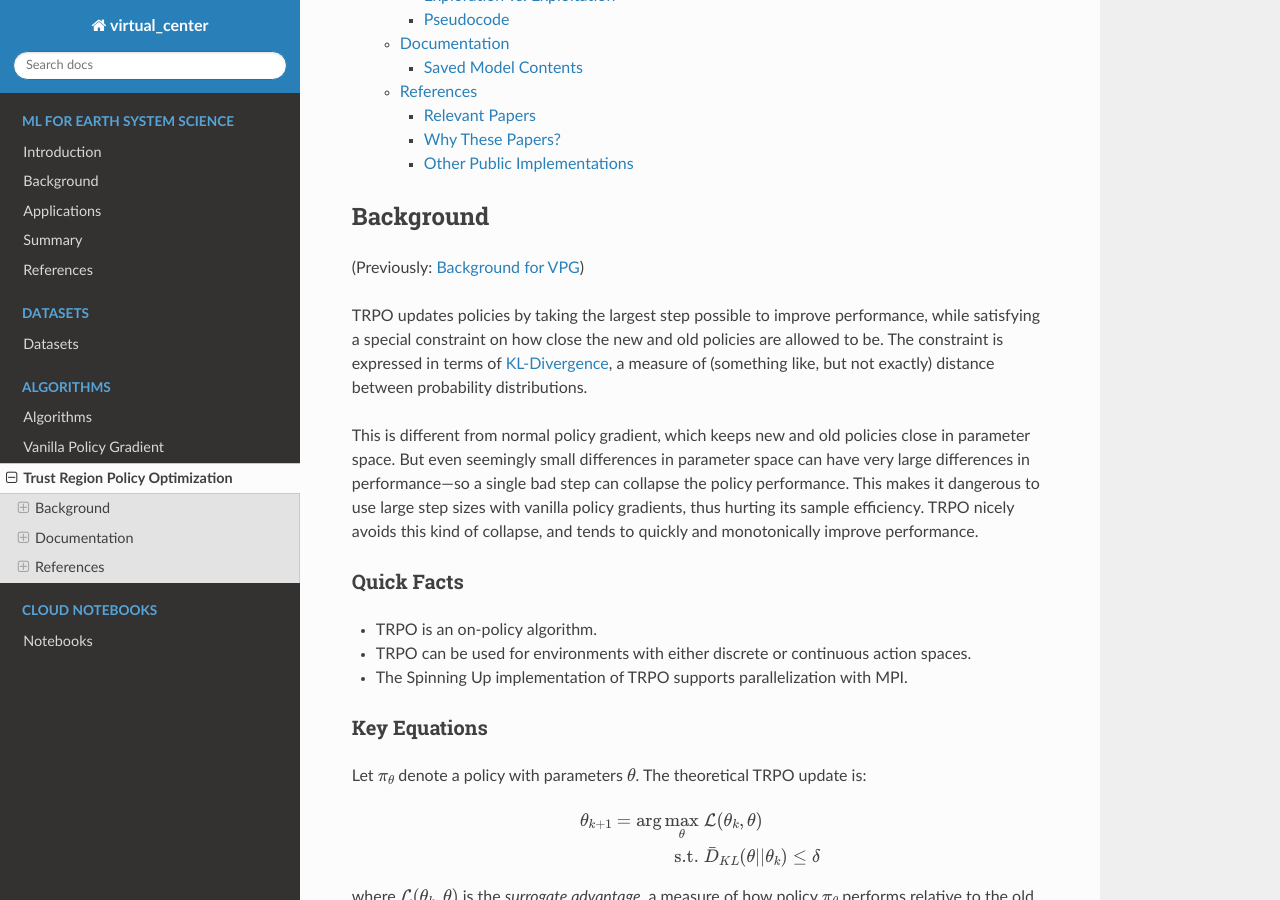
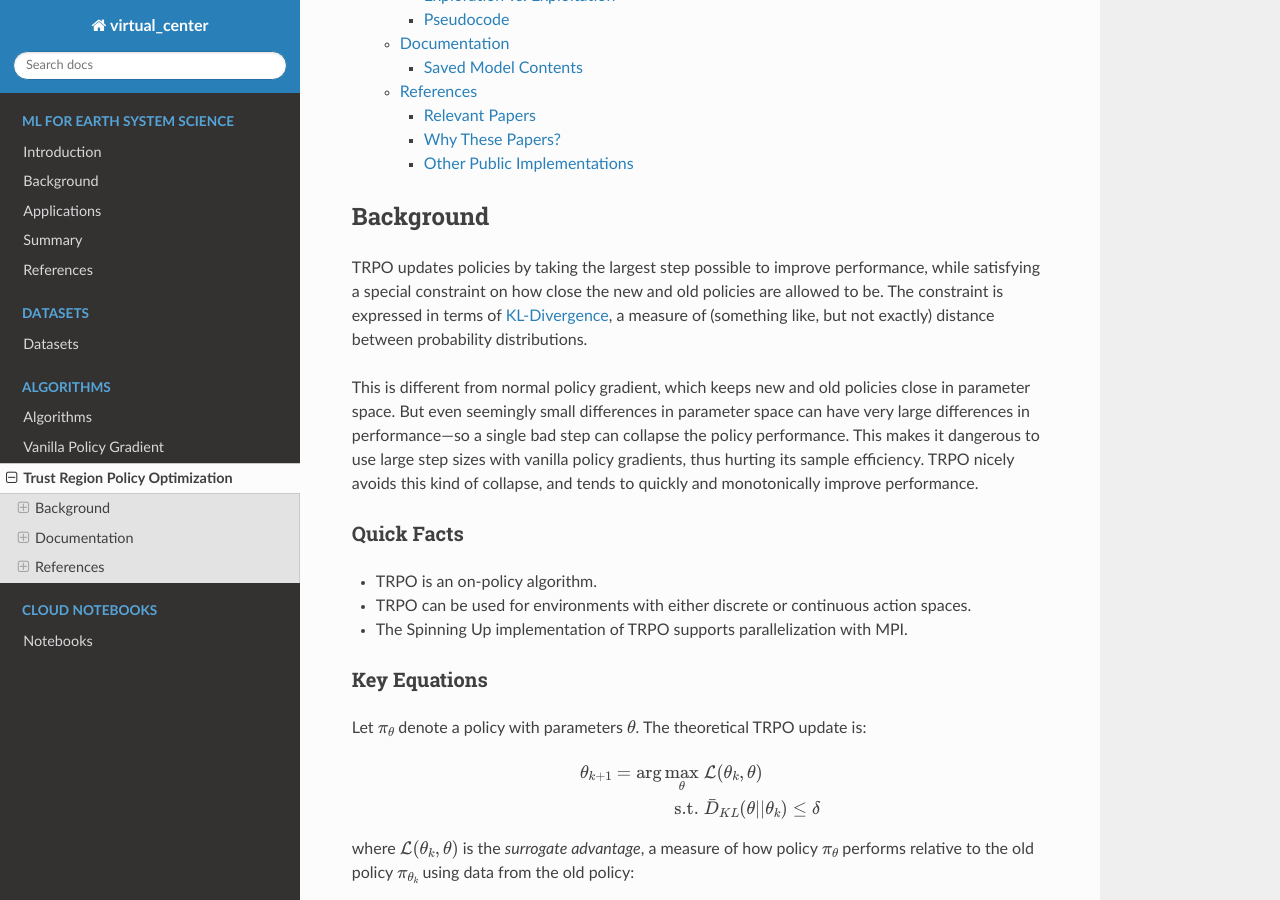
Before and after one commit to tejas-veer/virtual_center, a Sphinx documentation site: the page built from docs/source/trpo.rst, in a window 1280 px wide and 900 px high, scrolled down 308 px. Built offline with Sphinx 7.4.7 and the Read the Docs theme 2.0.0, drawn with Linux system fonts in a browser that asks for light colours.

Commit message:
Update trpo.rst

```diff
--- a/docs/source/trpo.rst
+++ b/docs/source/trpo.rst
@@ -9,9 +9,6 @@ Trust Region Policy Optimization
 Background
 ==========
 
-(Previously: `Background for VPG`_)
-
-.. _`Background for VPG`: ../algorithms/vpg.html#background
 
 TRPO updates policies by taking the largest step possible to improve performance, while satisfying a special constraint on how close the new and old policies are allowed to be. The constraint is expressed in terms of `KL-Divergence`_, a measure of (something like, but not exactly) distance between probability distributions.
 
```
